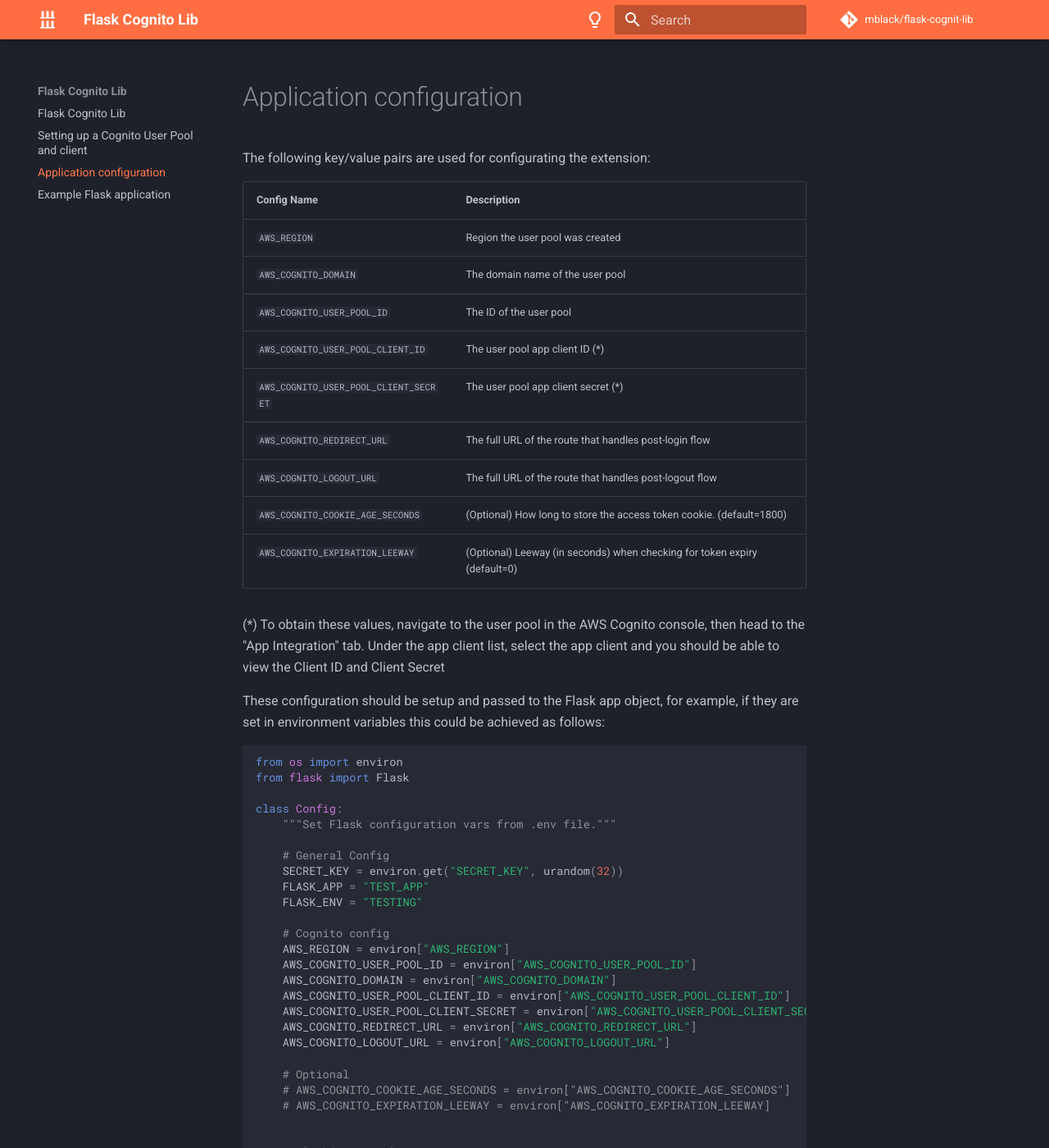
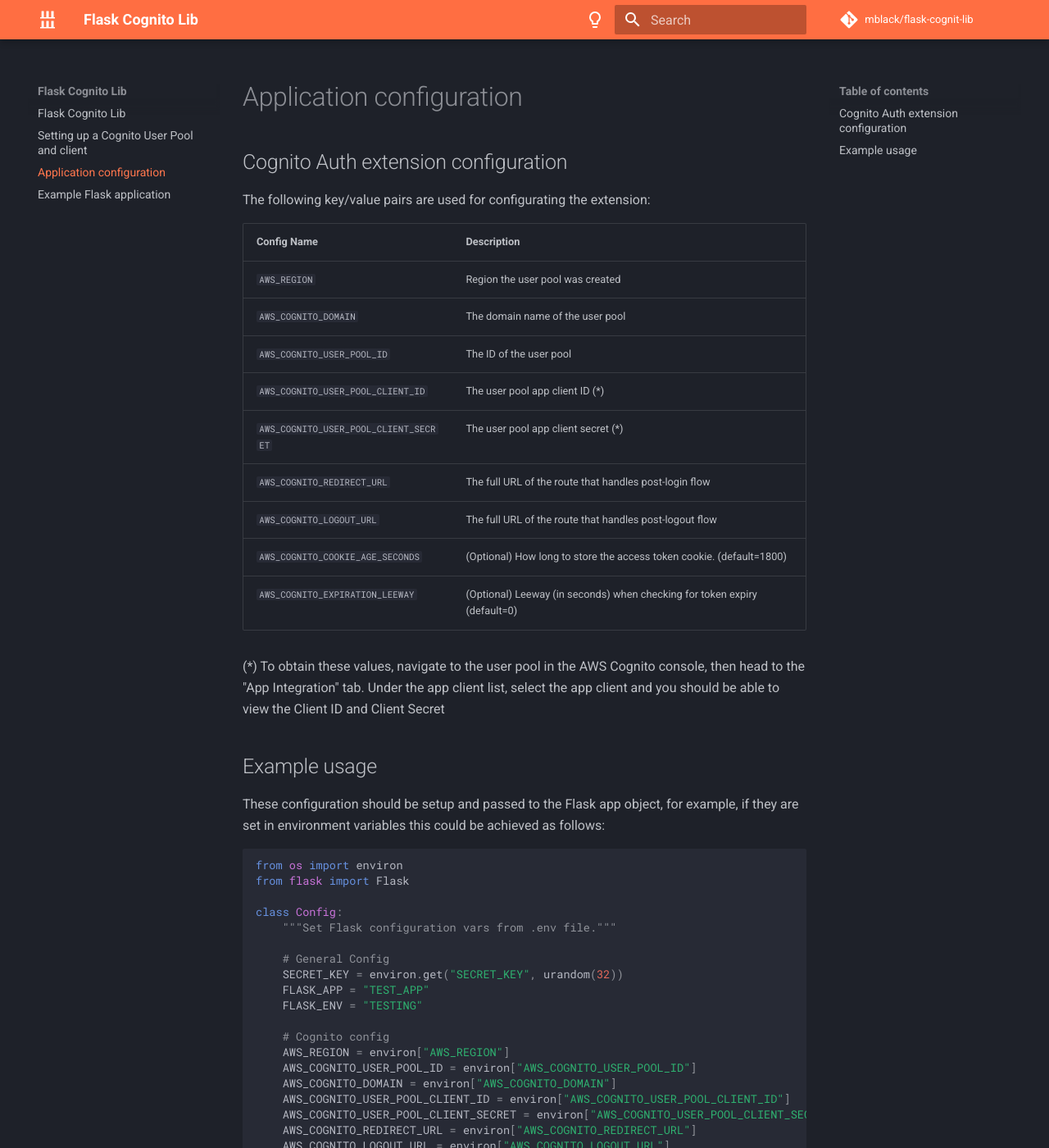
Before and after one commit to mblackgeo/flask-cognito-lib, an MkDocs documentation site: the page built from docs/config.md, in a window 1280 px wide and 1400 px high. Shown: the whole window at 82% size. Built offline with MkDocs 1.6.1 and Material for MkDocs 9.7.7, drawn with Linux system fonts in a browser that asks for light colours; comment, search, counter and statistics services are not loaded.

Commit message:
Add more subheadings

```diff
--- a/docs/cognito.md
+++ b/docs/cognito.md
@@ -1,6 +1,10 @@
 # Setting up a Cognito User Pool and client
 
+## About Cognito
+
 Cognito is a serverless offering from Amazon Web Services that allows for sign-up/sign-in and user management with OAuth 2.0 and OpenID Connect, as well as federated identities through social identity providers (e.g. Google, Facebook, Amazon) and SAML. It has a generous free tier, with 50,000 monthly active users from the Cognito IdP. To get start protecting routes in your Flask app, first create a new Cognito User Pool and a client for the application:
+
+## Setup steps
 
 - Visit the AWS Cognito console, click to create a new user pool ("Add user directories to your app")
 - Step 1: Ensure the "Cognito user pool" provider is checked, choose any additional sign-in options as required
--- a/docs/config.md
+++ b/docs/config.md
@@ -1,4 +1,6 @@
 # Application configuration
+
+## Cognito Auth extension configuration
 
 The following key/value pairs are used for configurating the extension:
 
@@ -15,6 +17,9 @@ The following key/value pairs are used for configurating the extension:
 | `AWS_COGNITO_EXPIRATION_LEEWAY`       | (Optional) Leeway (in seconds) when checking for token expiry (default=0)            |
 
 (*) To obtain these values, navigate to the user pool in the AWS Cognito console, then head to the "App Integration" tab. Under the app client list, select the app client and you should be able to view the Client ID and Client Secret
+
+
+## Example usage
 
 These configuration should be setup and passed to the Flask app object, for example, if they are set in environment variables this could be achieved as follows:
 
```
